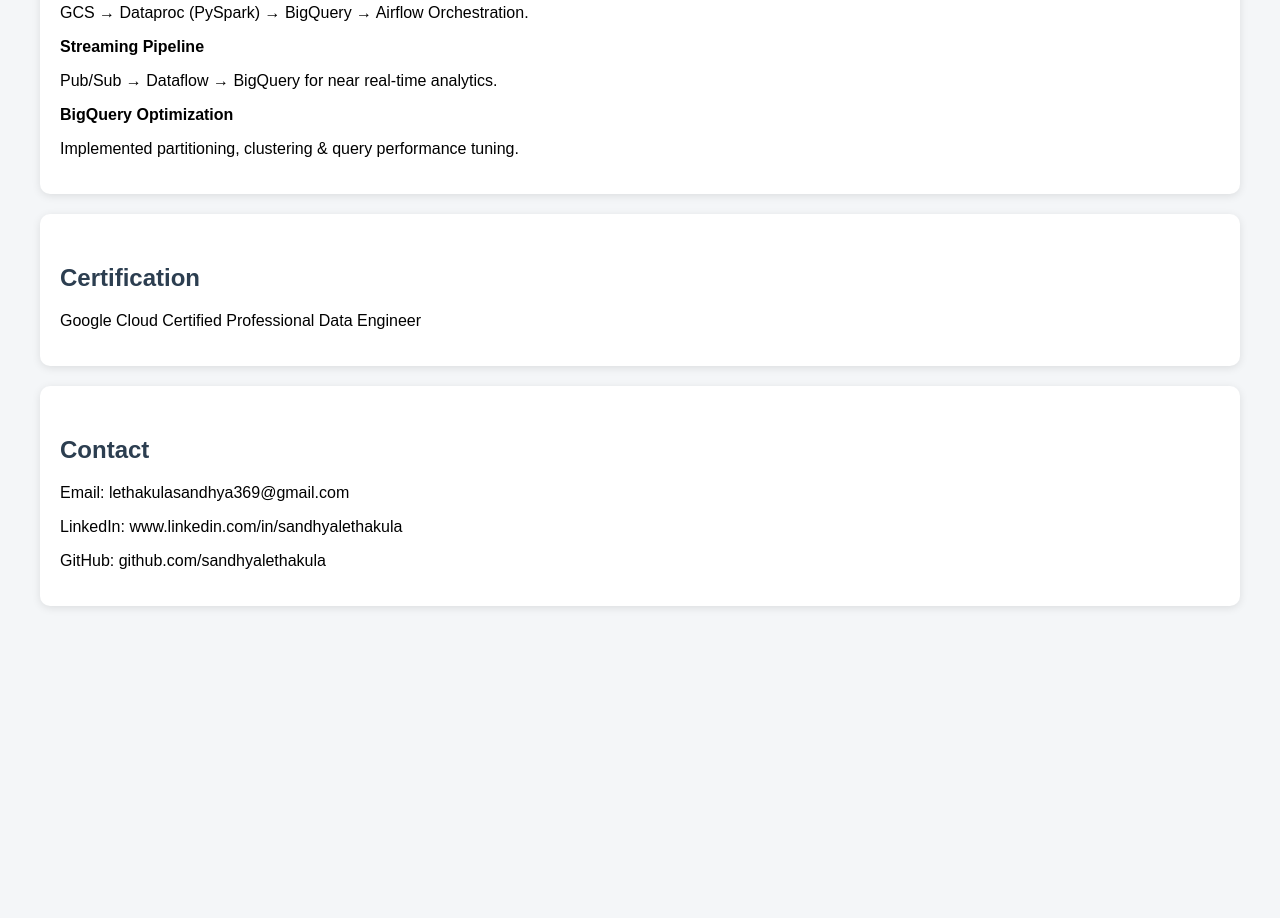
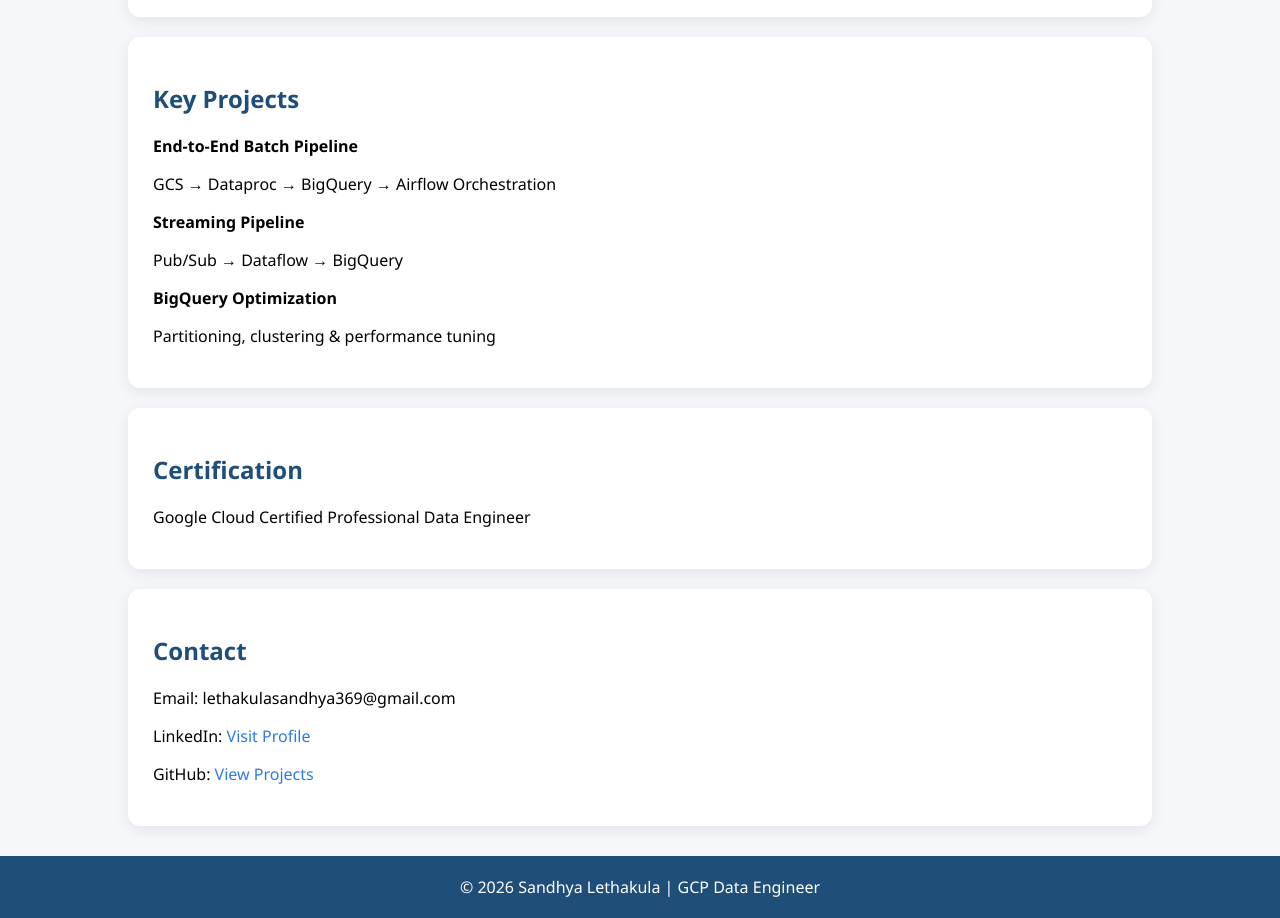
Before and after one commit to sandhyalethakula/sandhya-lethakula.github.io, a plain HTML site: page index.html in a window 1280 px wide. Shown: the part 1038-1956 px from the top of the page. Before the commit the page ends 1684 px from the top, so only its background shows below. Drawn offline with Linux system fonts and the light colour scheme.

Commit message:
Update index.html

```diff
--- a/index.html
+++ b/index.html
@@ -5,38 +5,86 @@
     <meta charset="UTF-8">
     <style>
         body {
-            font-family: Arial, sans-serif;
-            margin: 40px;
-            background-color: #f4f6f8;
+            font-family: 'Segoe UI', sans-serif;
+            margin: 0;
+            background: #f5f7fa;
         }
-        h1 { color: #1f4e79; }
-        h2 { color: #2c3e50; margin-top: 30px; }
-        .section {
+
+        header {
+            background: linear-gradient(90deg, #1f4e79, #2c7be5);
+            color: white;
+            padding: 40px 20px;
+            text-align: center;
+        }
+
+        header h1 {
+            margin: 0;
+            font-size: 32px;
+        }
+
+        header p {
+            margin-top: 10px;
+            font-size: 18px;
+        }
+
+        .container {
+            width: 80%;
+            margin: 30px auto;
+        }
+
+        .card {
             background: white;
+            padding: 25px;
+            margin-bottom: 20px;
+            border-radius: 12px;
+            box-shadow: 0px 4px 15px rgba(0,0,0,0.08);
+        }
+
+        h2 {
+            color: #1f4e79;
+        }
+
+        ul {
+            padding-left: 20px;
+        }
+
+        footer {
+            text-align: center;
             padding: 20px;
-            border-radius: 10px;
-            margin-bottom: 20px;
-            box-shadow: 0px 2px 8px rgba(0,0,0,0.1);
+            background: #1f4e79;
+            color: white;
+        }
+
+        a {
+            color: #2c7be5;
+            text-decoration: none;
+        }
+
+        a:hover {
+            text-decoration: underline;
         }
     </style>
 </head>
 
 <body>
 
+<header>
     <h1>Sandhya Lethakula</h1>
-<p><b>GCP Certified Data Engineer | BigQuery Specialist | PySpark | SQL</b></p>
+    <p>GCP Certified Data Engineer | BigQuery Specialist | PySpark | SQL</p>
+</header>
 
-<div class="section">
+<div class="container">
+
+    <div class="card">
         <h2>About Me</h2>
         <p>
             Google Cloud Certified Professional Data Engineer with 4+ years of experience
-designing and optimizing large-scale data pipelines.
-Expertise in BigQuery performance tuning, Airflow orchestration,
-and enterprise data migration from Teradata & Hive to GCP.
+            designing and optimizing large-scale data pipelines. Expertise in BigQuery performance tuning,
+            Airflow orchestration, and enterprise data migration from Teradata & Hive to GCP.
         </p>
     </div>
 
-<div class="section">
+    <div class="card">
         <h2>Technical Skills</h2>
         <ul>
             <li><b>Cloud:</b> BigQuery, Dataflow, Dataproc, Cloud Storage, Pub/Sub, Composer</li>
@@ -45,9 +93,8 @@
         </ul>
     </div>
 
-<div class="section">
+    <div class="card">
         <h2>Professional Experience</h2>
-
         <p><b>Prodapt Solutions Pvt. Ltd – Software Engineer (Aug 2021 – Present)</b></p>
 
         <p><b>CDP – Base Management (Verizon)</b></p>
@@ -63,34 +110,37 @@
             <li>Orchestrated pipelines using Airflow.</li>
             <li>Handled large-scale XML data processing.</li>
         </ul>
-
     </div>
 
-<div class="section">
+    <div class="card">
         <h2>Key Projects</h2>
-
         <p><b>End-to-End Batch Pipeline</b></p>
-<p>GCS → Dataproc (PySpark) → BigQuery → Airflow Orchestration.</p>
+        <p>GCS → Dataproc → BigQuery → Airflow Orchestration</p>
 
         <p><b>Streaming Pipeline</b></p>
-<p>Pub/Sub → Dataflow → BigQuery for near real-time analytics.</p>
+        <p>Pub/Sub → Dataflow → BigQuery</p>
 
         <p><b>BigQuery Optimization</b></p>
-<p>Implemented partitioning, clustering & query performance tuning.</p>
-
+        <p>Partitioning, clustering & performance tuning</p>
     </div>
 
-<div class="section">
+    <div class="card">
         <h2>Certification</h2>
         <p>Google Cloud Certified Professional Data Engineer</p>
     </div>
 
-<div class="section">
+    <div class="card">
         <h2>Contact</h2>
         <p>Email: lethakulasandhya369@gmail.com</p>
-<p>LinkedIn: www.linkedin.com/in/sandhyalethakula</p>
-<p>GitHub: github.com/sandhyalethakula</p>
+        <p>LinkedIn: <a href="https://www.linkedin.com/in/sandhyalethakula" target="_blank">Visit Profile</a></p>
+        <p>GitHub: <a href="https://github.com/sandhyalethakula" target="_blank">View Projects</a></p>
     </div>
+
+</div>
+
+<footer>
+    © 2026 Sandhya Lethakula | GCP Data Engineer
+</footer>
 
 </body>
 </html>
```
Lines whose indentation alone changed are shown as unchanged.
